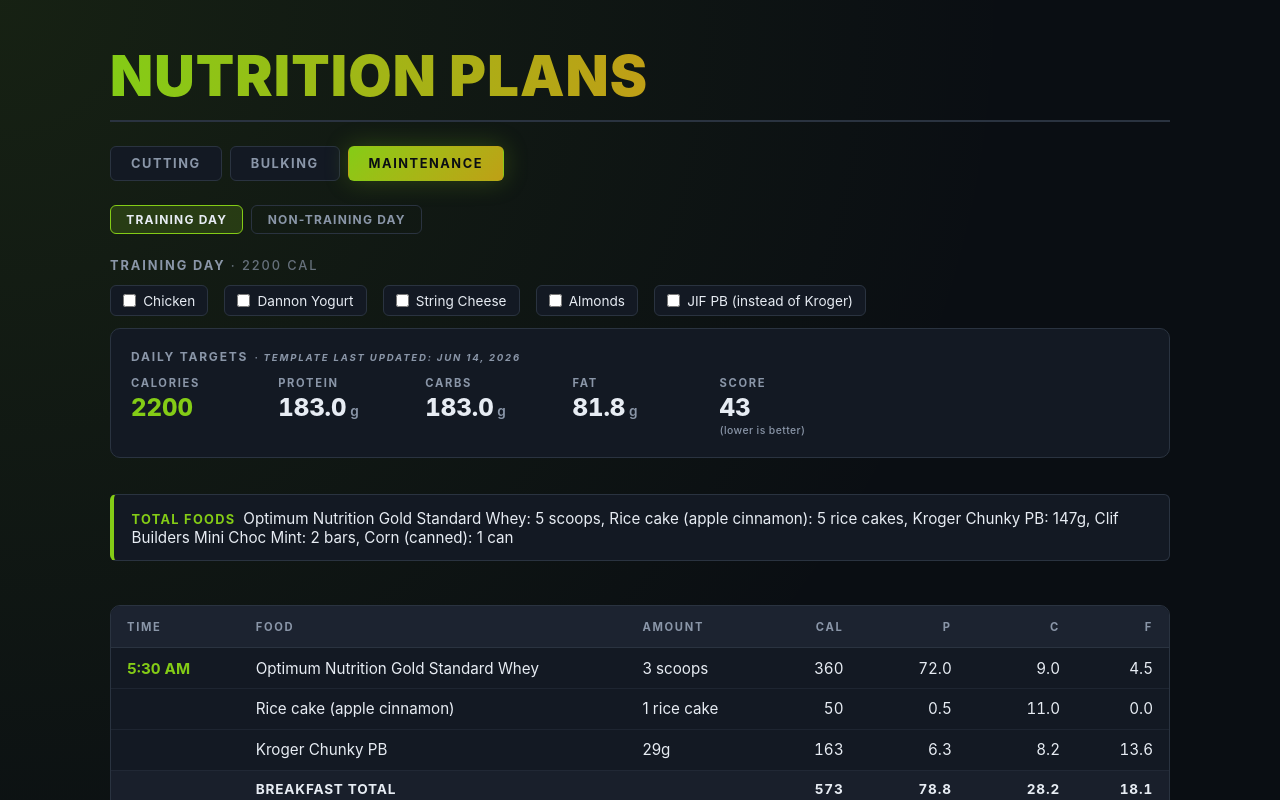
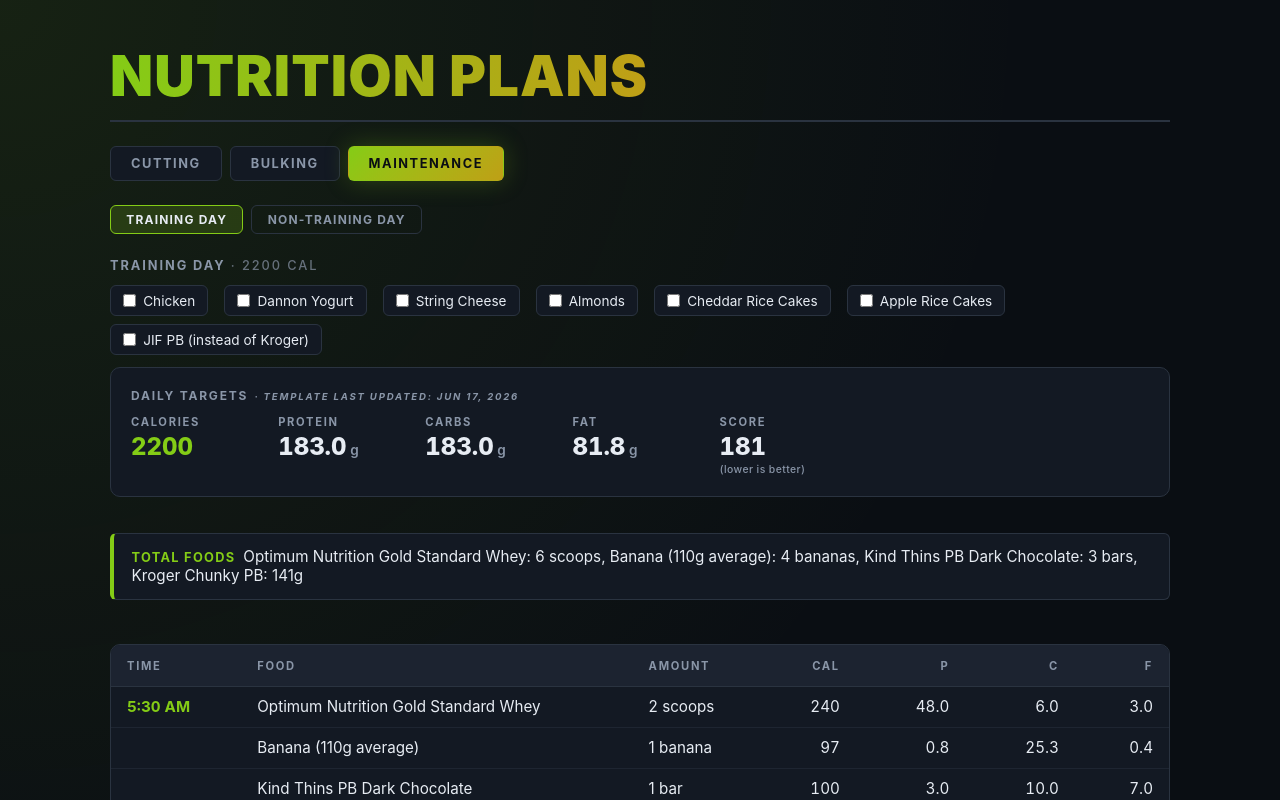
Before and after one commit to aneuhold/web-mini-apps, a Next.js app: page /nutrition in a window 1280 px wide. Shown: the top 800 px of the page. Built offline with nearby package versions, Linux system fonts and the light colour scheme; a web font is replaced by a local one.

Commit message:
Update to add rice cake options (#25)

```diff
--- a/app/(routes)/nutrition/plans/planTemplates.ts
+++ b/app/(routes)/nutrition/plans/planTemplates.ts
@@ -4,6 +4,8 @@
   dannonLightFitGreekBlueberry,
   jifChunkyPB,
   krogerChunkyPB,
+  riceCakeAppleCinnamon,
+  riceCakeWhiteCheddar,
   stringCheese
 } from '../util/foods';
 import type { Food, NutritionPlan } from '../util/types';
@@ -72,7 +74,7 @@
         bodyweightLb: 183,
         calorieTarget: 1700,
         activityLevel: ActivityLevel.Light,
-        lastUpdatedAt: '2026-06-13T00:00:00.000Z',
+        lastUpdatedAt: '2026-06-17T00:00:00.000Z',
         meals: [
           { time: '5:30 AM', name: MealName.Breakfast, items: [], calorieShareWeight: 1.15 },
           { time: '8:30 AM', name: MealName.Break, items: [], calorieShareWeight: 0.7 },
@@ -83,7 +85,9 @@
       },
       optionalFoods: [
         { food: chickenBreast, label: 'Chicken', requiredDailyQuantity: 400 },
-        { food: dannonLightFitGreekBlueberry, label: 'Dannon Yogurt', requiredDailyQuantity: 1 }
+        { food: dannonLightFitGreekBlueberry, label: 'Dannon Yogurt', requiredDailyQuantity: 1 },
+        { food: riceCakeWhiteCheddar, label: 'Cheddar Rice Cakes' },
+        { food: riceCakeAppleCinnamon, label: 'Apple Rice Cakes' }
       ],
       categoryFoods: [
         {
@@ -102,7 +106,7 @@
         bodyweightLb: 183,
         calorieTarget: 1400,
         activityLevel: ActivityLevel.NonTraining,
-        lastUpdatedAt: '2026-06-13T00:00:00.000Z',
+        lastUpdatedAt: '2026-06-17T00:00:00.000Z',
         meals: [
           { time: 'Meal 1', name: MealName.Meal1, items: [] },
           { time: 'Meal 2', name: MealName.Meal2, items: [] },
@@ -111,7 +115,9 @@
       },
       optionalFoods: [
         { food: chickenBreast, label: 'Chicken', requiredDailyQuantity: 400 },
-        { food: dannonLightFitGreekBlueberry, label: 'Dannon Yogurt', requiredDailyQuantity: 1 }
+        { food: dannonLightFitGreekBlueberry, label: 'Dannon Yogurt', requiredDailyQuantity: 1 },
+        { food: riceCakeWhiteCheddar, label: 'Cheddar Rice Cakes' },
+        { food: riceCakeAppleCinnamon, label: 'Apple Rice Cakes' }
       ],
       categoryFoods: [
         {
@@ -132,7 +138,7 @@
         bodyweightLb: 183,
         calorieTarget: 2550,
         activityLevel: ActivityLevel.Light,
-        lastUpdatedAt: '2026-06-13T00:00:00.000Z',
+        lastUpdatedAt: '2026-06-17T00:00:00.000Z',
         meals: [
           { time: '5:30 AM', name: MealName.Breakfast, items: [], calorieShareWeight: 1.15 },
           { time: '8:30 AM', name: MealName.Break, items: [], calorieShareWeight: 0.7 },
@@ -143,7 +149,9 @@
       },
       optionalFoods: [
         { food: chickenBreast, label: 'Chicken', requiredDailyQuantity: 400 },
-        { food: dannonLightFitGreekBlueberry, label: 'Dannon Yogurt', requiredDailyQuantity: 1 }
+        { food: dannonLightFitGreekBlueberry, label: 'Dannon Yogurt', requiredDailyQuantity: 1 },
+        { food: riceCakeWhiteCheddar, label: 'Cheddar Rice Cakes' },
+        { food: riceCakeAppleCinnamon, label: 'Apple Rice Cakes' }
       ],
       categoryFoods: [
         {
@@ -162,7 +170,7 @@
         bodyweightLb: 183,
         calorieTarget: 2300,
         activityLevel: ActivityLevel.NonTraining,
-        lastUpdatedAt: '2026-06-13T00:00:00.000Z',
+        lastUpdatedAt: '2026-06-17T00:00:00.000Z',
         meals: [
           { time: 'Meal 1', name: MealName.Meal1, items: [] },
           { time: 'Meal 2', name: MealName.Meal2, items: [] },
@@ -171,7 +179,9 @@
       },
       optionalFoods: [
         { food: chickenBreast, label: 'Chicken', requiredDailyQuantity: 400 },
-        { food: dannonLightFitGreekBlueberry, label: 'Dannon Yogurt', requiredDailyQuantity: 1 }
+        { food: dannonLightFitGreekBlueberry, label: 'Dannon Yogurt', requiredDailyQuantity: 1 },
+        { food: riceCakeWhiteCheddar, label: 'Cheddar Rice Cakes' },
+        { food: riceCakeAppleCinnamon, label: 'Apple Rice Cakes' }
       ],
       categoryFoods: [
         {
@@ -192,7 +202,7 @@
         bodyweightLb: 183,
         calorieTarget: 2200,
         activityLevel: ActivityLevel.Light,
-        lastUpdatedAt: '2026-06-14T17:50:00.000Z',
+        lastUpdatedAt: '2026-06-17T00:00:00.000Z',
         meals: [
           { time: '5:30 AM', name: MealName.Breakfast, items: [], calorieShareWeight: 1.15 },
           { time: '8:30 AM', name: MealName.Break, items: [], calorieShareWeight: 0.7 },
@@ -205,7 +215,9 @@
         { food: chickenBreast, label: 'Chicken', requiredDailyQuantity: 400 },
         { food: dannonLightFitGreekBlueberry, label: 'Dannon Yogurt', requiredDailyQuantity: 1 },
         { food: stringCheese, label: 'String Cheese', requiredDailyQuantity: 1 },
-        { food: almonds, label: 'Almonds' }
+        { food: almonds, label: 'Almonds' },
+        { food: riceCakeWhiteCheddar, label: 'Cheddar Rice Cakes' },
+        { food: riceCakeAppleCinnamon, label: 'Apple Rice Cakes' }
       ],
       categoryFoods: [
         {
@@ -224,7 +236,7 @@
         bodyweightLb: 183,
         calorieTarget: 1950,
         activityLevel: ActivityLevel.NonTraining,
-        lastUpdatedAt: '2026-06-14T17:50:00.000Z',
+        lastUpdatedAt: '2026-06-17T00:00:00.000Z',
         meals: [
           { time: 'Meal 1', name: MealName.Meal1, items: [] },
           { time: 'Meal 2', name: MealName.Meal2, items: [] },
@@ -235,7 +247,9 @@
         { food: chickenBreast, label: 'Chicken', requiredDailyQuantity: 400 },
         { food: dannonLightFitGreekBlueberry, label: 'Dannon Yogurt', requiredDailyQuantity: 1 },
         { food: stringCheese, label: 'String Cheese', requiredDailyQuantity: 1 },
-        { food: almonds, label: 'Almonds' }
+        { food: almonds, label: 'Almonds' },
+        { food: riceCakeWhiteCheddar, label: 'Cheddar Rice Cakes' },
+        { food: riceCakeAppleCinnamon, label: 'Apple Rice Cakes' }
       ],
       categoryFoods: [
         {
--- a/app/(routes)/nutrition/util/foods.ts
+++ b/app/(routes)/nutrition/util/foods.ts
@@ -50,8 +50,6 @@
   id: 'riceCakeWhiteCheddar',
   name: 'Rice cake (white cheddar)',
   serving: { amount: 1, unitLabel: 'rice cake', calories: 45, protein: 1, carbs: 9, fat: 0.5 },
-  // Currently out
-  maxServingAmountPerPlan: 0,
   allowedStepServingAmountPerMeal: 1
 };
 
```
